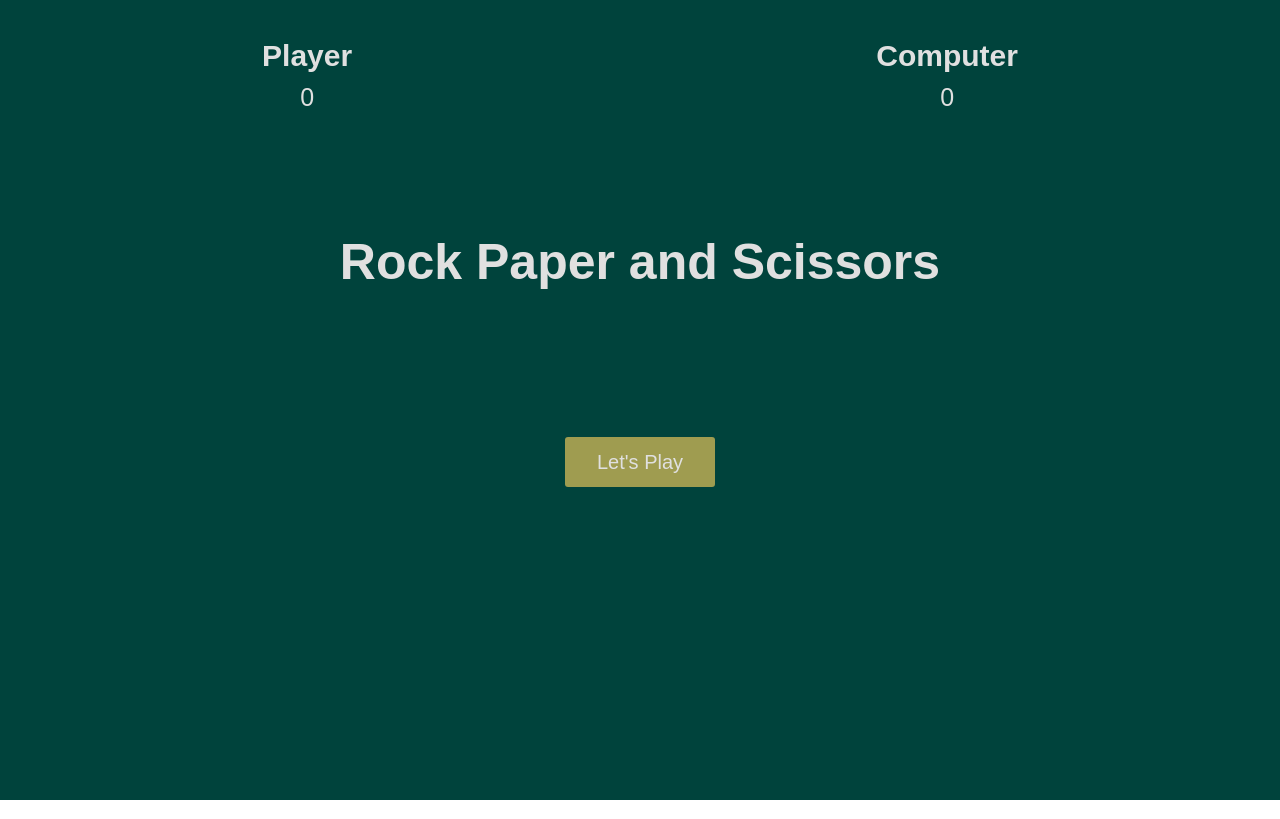
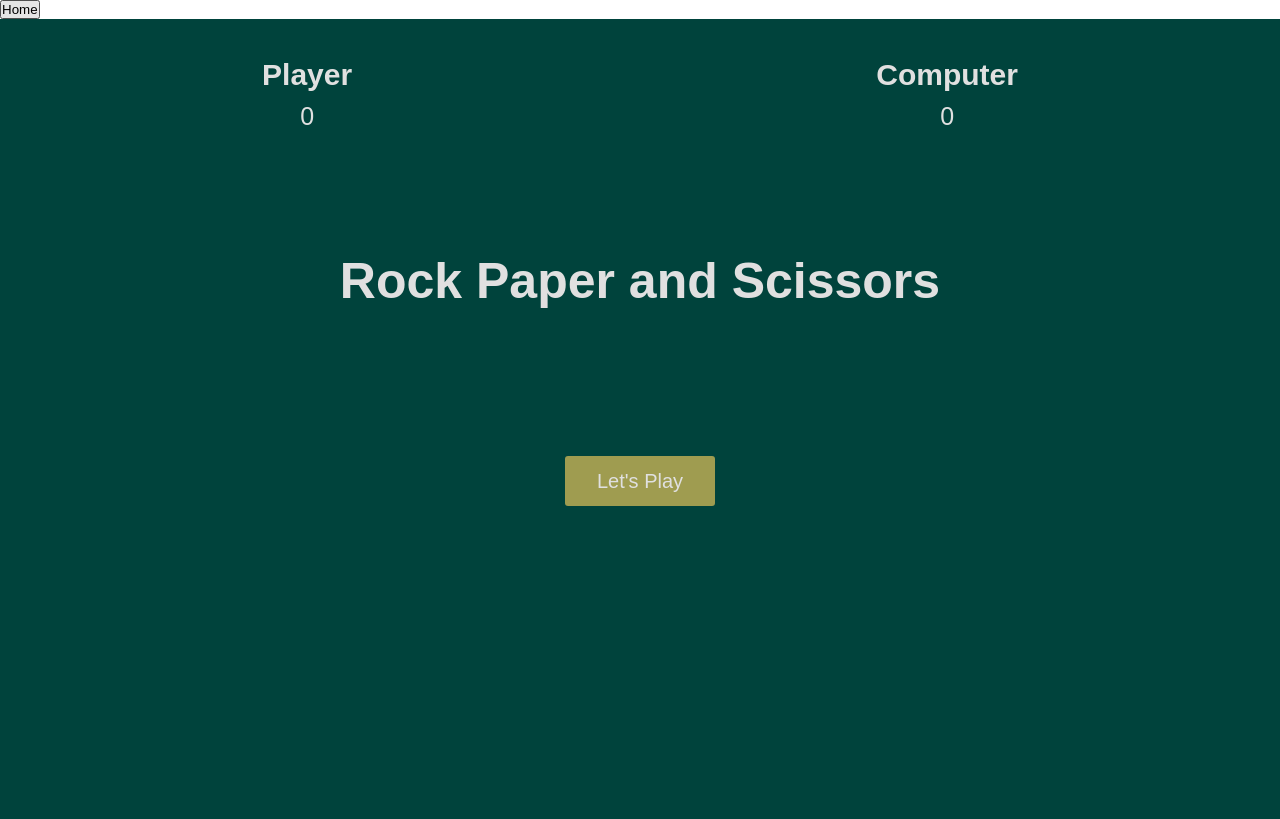
Before and after one commit to AshNick15/Final, a plain HTML site: page game.html in a window 1280 px wide. Drawn offline with Linux system fonts and the light colour scheme.

Commit message:
Update game.html

```diff
--- a/game.html
+++ b/game.html
@@ -10,6 +10,7 @@
 </head>
 
 <body>
+    <button id="homeButton">Home</button>
     <section class="game">
         <div class="score">
             <div class="player-score">
@@ -40,7 +41,6 @@
             </div>
         </div>
     </section>
-
     <script src="./appgame.js"></script>
 </body>
 
```
